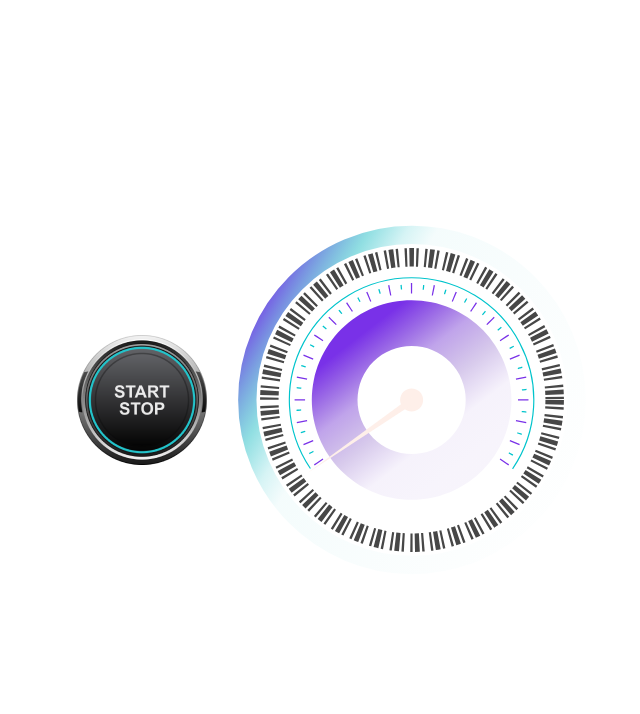
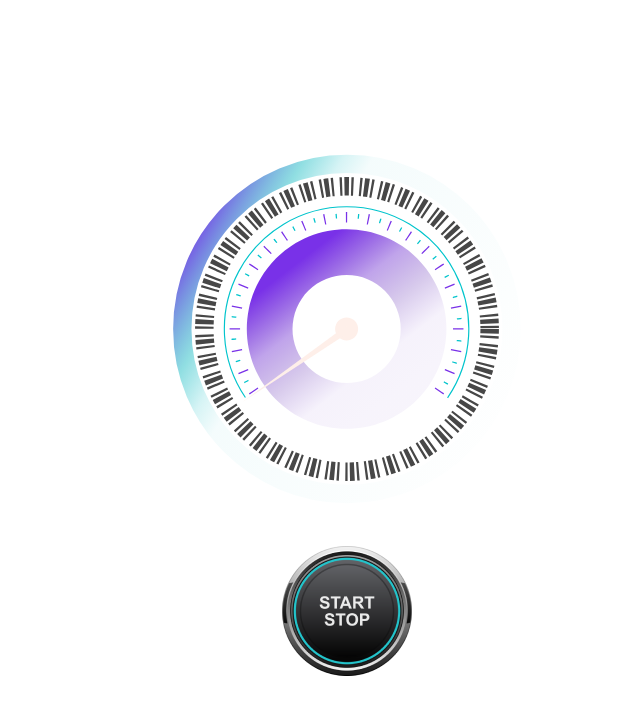
Before and after one commit to KurnosovNikita/svg-js-speedometer-animation, a plain HTML site: page examples/css-arrow-move/index.html in a window 1280 px wide. Shown: the whole page, without its empty margins (293-933 px from the left). Drawn offline with Linux system fonts and the light colour scheme.

Commit message:
feat: add example

```diff
--- a/common.css
+++ b/common.css
@@ -10,9 +10,10 @@ body, html {
     width: 100%;
     height: 100%;
     display: flex;
-    row-gap: 24px;
+    row-gap: 12px;
     align-items: center;
     justify-content: center;
+    flex-direction: column-reverse;
 }
 
 .button {
```
